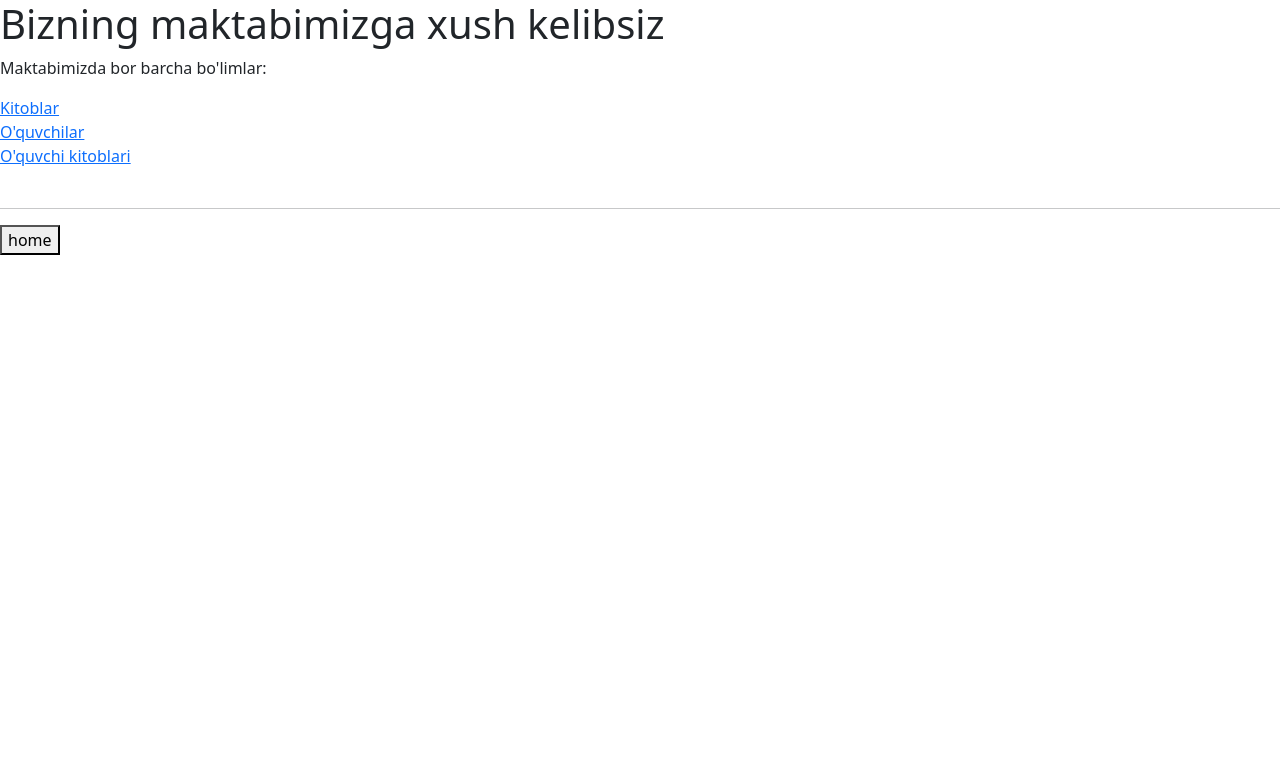
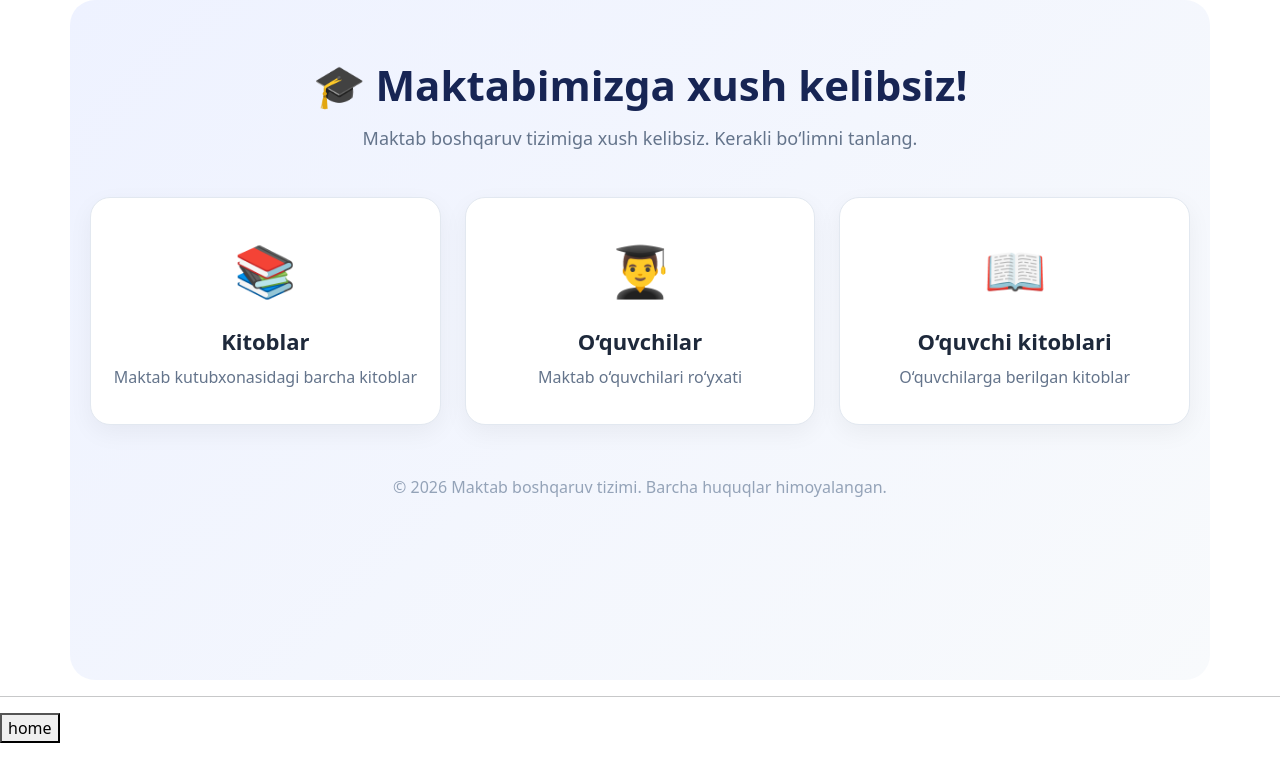
Before and after one commit to dizcard/web, a Django app: page / in a window 1280 px wide. Shown: the top 782 px of the page. Run offline with Django 5.2, Linux system fonts and the light colour scheme; parts of the project's set-up code (start-up, migrations or seed data) failed here and were passed over; some libraries are stand-ins or nearby versions.

Commit message:
zamonaviy

```diff
--- a/library/templates/home.html
+++ b/library/templates/home.html
@@ -1,18 +1,124 @@
+
 {% extends 'base.html' %}
 
-{% block title %}Home{% endblock %}
+{% block title %}Bosh sahifa{% endblock %}
 
 {% block content %}
 
-<h1>Bizning maktabimizga xush kelibsiz</h1>
-<p>Maktabimizda bor barcha bo'limlar:</p>
-<a href="{% url 'books' %}">Kitoblar</a>
-<br>
-<a href="{% url 'users' %}">O'quvchilar</a>
-<br>
-<a href="{% url 'userbooks' %}">O'quvchi kitoblari</a>
-<br>
-<br>
+<style>
+    .home-section {
+        min-height: 85vh;
+        padding: 60px 20px;
+        background: linear-gradient(135deg, #eef2ff, #f8fafc);
+        border-radius: 25px;
+    }
 
+    .welcome-title {
+        font-size: 42px;
+        font-weight: 800;
+        color: #172554;
+        text-align: center;
+        margin-bottom: 15px;
+    }
+
+    .welcome-text {
+        text-align: center;
+        color: #64748b;
+        font-size: 18px;
+        margin-bottom: 45px;
+    }
+
+    .menu-card {
+        background: white;
+        border-radius: 20px;
+        padding: 35px 20px;
+        text-align: center;
+        text-decoration: none;
+        display: block;
+        height: 100%;
+        box-shadow: 0 8px 25px rgba(0,0,0,0.05);
+        transition: 0.3s ease;
+        border: 1px solid #e2e8f0;
+    }
+
+    .menu-card:hover {
+        transform: translateY(-10px);
+        box-shadow: 0 15px 35px rgba(37,99,235,0.15);
+    }
+
+    .menu-icon {
+        font-size: 50px;
+        margin-bottom: 20px;
+    }
+
+    .menu-card h3 {
+        color: #1e293b;
+        font-weight: 700;
+        font-size: 22px;
+    }
+
+    .menu-card p {
+        color: #64748b;
+        margin-top: 10px;
+        margin-bottom: 0;
+    }
+
+    .footer-text {
+        text-align: center;
+        color: #94a3b8;
+        margin-top: 50px;
+    }
+
+    @media(max-width: 600px) {
+        .welcome-title {
+            font-size: 30px;
+        }
+    }
+</style>
+
+<div class="container home-section">
+
+    <h1 class="welcome-title">
+        🎓 Maktabimizga xush kelibsiz!
+    </h1>
+
+    <p class="welcome-text">
+        Maktab boshqaruv tizimiga xush kelibsiz.
+        Kerakli bo‘limni tanlang.
+    </p>
+
+    <div class="row g-4 justify-content-center">
+
+        <div class="col-md-4 col-sm-6">
+            <a href="{% url 'books' %}" class="menu-card">
+                <div class="menu-icon">📚</div>
+                <h3>Kitoblar</h3>
+                <p>Maktab kutubxonasidagi barcha kitoblar</p>
+            </a>
+        </div>
+
+        <div class="col-md-4 col-sm-6">
+            <a href="{% url 'users' %}" class="menu-card">
+                <div class="menu-icon">👨‍🎓</div>
+                <h3>O‘quvchilar</h3>
+                <p>Maktab o‘quvchilari ro‘yxati</p>
+            </a>
+        </div>
+
+        <div class="col-md-4 col-sm-6">
+            <a href="{% url 'userbooks' %}" class="menu-card">
+                <div class="menu-icon">📖</div>
+                <h3>O‘quvchi kitoblari</h3>
+                <p>O‘quvchilarga berilgan kitoblar</p>
+            </a>
+        </div>
+
+    </div>
+
+    <div class="footer-text">
+        © 2026 Maktab boshqaruv tizimi. Barcha huquqlar himoyalangan.
+    </div>
+
+</div>
 
 {% endblock %}
```
